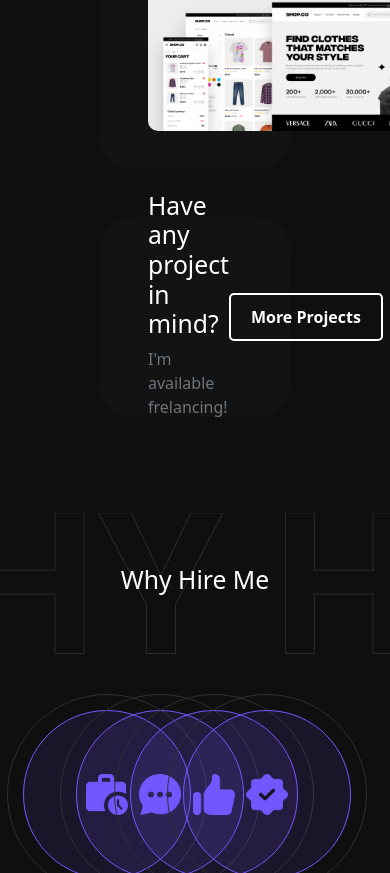
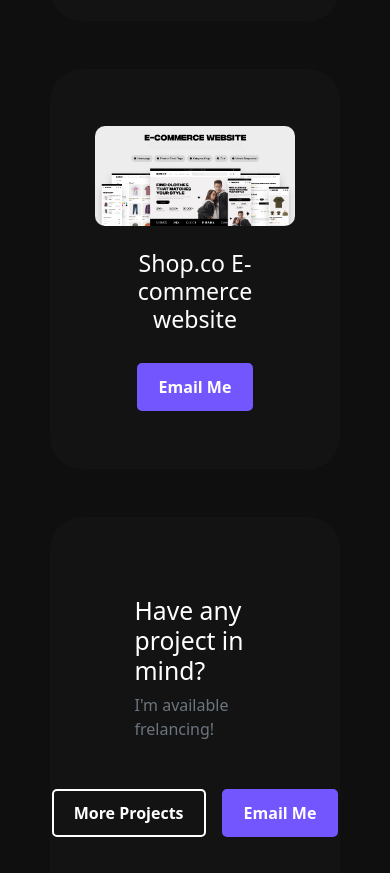
Before and after one commit to FatlumG/Portofolio, a React (Vite) app in the folder my-portofolio/: page / in a window 390 px wide. Shown: the part 3257-4130 px from the top of the page. Built offline with nearby package versions, Linux system fonts and the light colour scheme; a web font is replaced by a local one.

Commit message:
Made projects and why hire me section responsive

```diff
--- a/my-portofolio/src/components/HiringReason.jsx
+++ b/my-portofolio/src/components/HiringReason.jsx
@@ -1,5 +1,4 @@
 import React from "react";
-import Chat from "../assets/icons/chat.png";
 import "../styles/components/whyHireMe.css";
 
 function HiringReason({ img, title, text, style }) {
@@ -13,7 +12,7 @@ function HiringReason({ img, title, text, style }) {
         </div>
       </div>
       <h3 className="text-white text-center mt-3">{title}</h3>
-      <p className="text-secondary text-left px-4">{text}</p>
+      <p className="text-secondary text-left">{text}</p>
     </div>
   );
 }
--- a/my-portofolio/src/components/Project.jsx
+++ b/my-portofolio/src/components/Project.jsx
@@ -7,20 +7,27 @@ function Project({ addText, img, description, title, text, link }) {
     <div
       className={`project ${
         addText ? "interested" : ""
-      } w-100 rounded-5 p-5 d-flex justify-content-between align-items-center`}
+      } w-100 rounded-5 p-4 p-md-5 d-flex flex-column flex-md-row justify-content-center justify-content-md-between align-items-center gap-4`}
     >
+      <div className="w-50 d-flex justify-content-center">
         {addText ? (
           <div className="text-white m-0 d-flex flex-column justify-content-start">
             <h3 className="m-0 fs-2">{title}</h3>
             <p className="text-secondary fs-6 py-2">{text}</p>
           </div>
         ) : (
-        <img src={img} alt="Project Cover Image" />
+          <img src={img} alt="Project Cover Image" className="w-100" />
         )}
-      <h3 className={`m-0 text-white ${addText ? "d-none" : ""}`}>
+      </div>
+      <div className="view-project d-flex flex-column flex-lg-row justify-content-md-end w-75 ps-md-5">
+        <h3
+          className={`m-0 fs-3 fs-lg-2 text-white text-center ${
+            addText ? "d-none" : ""
+          }`}
+        >
           {description}
         </h3>
-      <div className="d-flex gap-4">
+        <div className="d-flex justify-content-center gap-3">
           <HeaderBtn
             variant="white"
             className={` ${addText ? "d-block" : "d-none"}`}
@@ -28,8 +35,9 @@ function Project({ addText, img, description, title, text, link }) {
             More Projects
           </HeaderBtn>
           <a href={link}>
-          <HeaderBtn>Visit Project</HeaderBtn>
+            <HeaderBtn>Email Me</HeaderBtn>
           </a>
+        </div>
       </div>
     </div>
   );
--- a/my-portofolio/src/components/Projects.jsx
+++ b/my-portofolio/src/components/Projects.jsx
@@ -24,13 +24,12 @@ function Projects() {
           description="Quickit AI Dashboard website"
           link="https://quickit.netlify.app"
         />
-        <Project img={netflix} description="Netflix Clone App " />
+        <Project img={netflix} description="Netflix Clone App | Movie App" />
         <Project img={shopCo} description="Shop.co E-commerce website" />
         <Project
           addText={true}
           title="Have any project in mind?"
           text="I'm available frelancing!"
-          description="Shop.co E-commerce website"
         />
       </div>
     </div>
--- a/my-portofolio/src/components/WhyHireMe.jsx
+++ b/my-portofolio/src/components/WhyHireMe.jsx
@@ -18,27 +18,27 @@ function WhyHireMe() {
       <h3 className="text-center text-white fs-2 text-capitalize">
         Why Hire Me
       </h3>
-      <div className="hiring-reasons row">
+      <div className="hiring-reasons px-3 px-lg-5 px-xl-0 row gap-5 justify-content-between">
         <HiringReason
-          style="col-3"
+          style="col-12 col-md-5 col-lg-5 col-xl-2"
           img={bagClock}
           title="Hardworker"
           text="I’m a kind of person who can’t just stand around and doing nothing. I have a tendency to do something productive."
         />
         <HiringReason
-          style="col-3"
+          style="col-12 col-md-5 col-lg-5 col-xl-2"
           img={chat}
           title="Communicative"
           text="I possess strong verbal and written communication skills, enabling me to deliver clear messages and foster effective collaboration."
         />
         <HiringReason
-          style="col-3"
+          style="col-12 col-md-5 col-lg-5 col-xl-2"
           img={cooperative}
           title="Cooperative"
           text="I believe in the power of teamwork. My ability to collaborate ensures smooth workflows and helps achieve collective goals efficiently."
         />
         <HiringReason
-          style="col-3"
+          style="col-12 col-md-5 col-lg-5 col-xl-2"
           img={visionary}
           title="Visionary"
           text="I strive for excellence in every task I undertake, ensuring that the outcome is both flawless and impactful."
--- a/my-portofolio/src/pages/Home.jsx
+++ b/my-portofolio/src/pages/Home.jsx
@@ -16,7 +16,7 @@ function Home() {
       <Projects />
       <WhyHireMe />
       <ToolsAndSkills />
-      <Footer/>
+      <Footer />
     </div>
   );
 }
--- a/my-portofolio/src/styles/components/projects.css
+++ b/my-portofolio/src/styles/components/projects.css
@@ -1,5 +1,5 @@
 .projects-section {
-  height:auto;
+  height: auto;
   padding: 0 100px;
 }
 
@@ -20,8 +20,12 @@
   background-color: var(--bg-secondary);
 }
 
+.view-project {
+  gap: 20%;
+}
+
 .project img {
-  width: 450px;
+  width: 35%;
   border-radius: 10px;
   user-select: none;
 }
@@ -29,3 +33,54 @@
 .interested {
   height: 200px !important;
 }
+
+@media screen and (max-width: 1200px) {
+  .projects-section {
+    padding: 0 50px;
+  }
+
+  .project {
+    height: 250px;
+    background-color: var(--bg-secondary);
+  }
+
+  .project img {
+    width: 45%;
+    border-radius: 10px;
+    user-select: none;
+  }
+
+  .view-project {
+    gap: 30px;
+  }
+}
+
+@media screen and (max-width: 767px) {
+  .project {
+    height: 400px !important;
+    background-color: var(--bg-secondary);
+  }
+
+  .project img {
+    width: 100% !important;
+    border-radius: 10px;
+    user-select: none;
+  }
+
+  .view-project {
+    gap: 30px;
+    justify-content: center !important;
+  }
+}
+
+@media screen and (max-width: 500px) {
+  .project {
+    padding: 0 20px;
+  }
+
+  .project img {
+    width: 200px !important;
+    border-radius: 10px;
+    user-select: none;
+  }
+}
--- a/my-portofolio/src/styles/components/whyHireMe.css
+++ b/my-portofolio/src/styles/components/whyHireMe.css
@@ -1,5 +1,5 @@
 .why-hire-me {
-  height: 100vh;
+  height: auto;
   padding: 0 100px;
 }
 
@@ -34,3 +34,10 @@
   border: 1px solid var(--purple);
   border-radius: 50%;
 }
+
+@media screen and (max-width: 1200px) {
+  .why-hire-me {
+    height: auto;
+    padding: 0 50px;
+  }
+}
```
Lines whose indentation alone changed are shown as unchanged.
